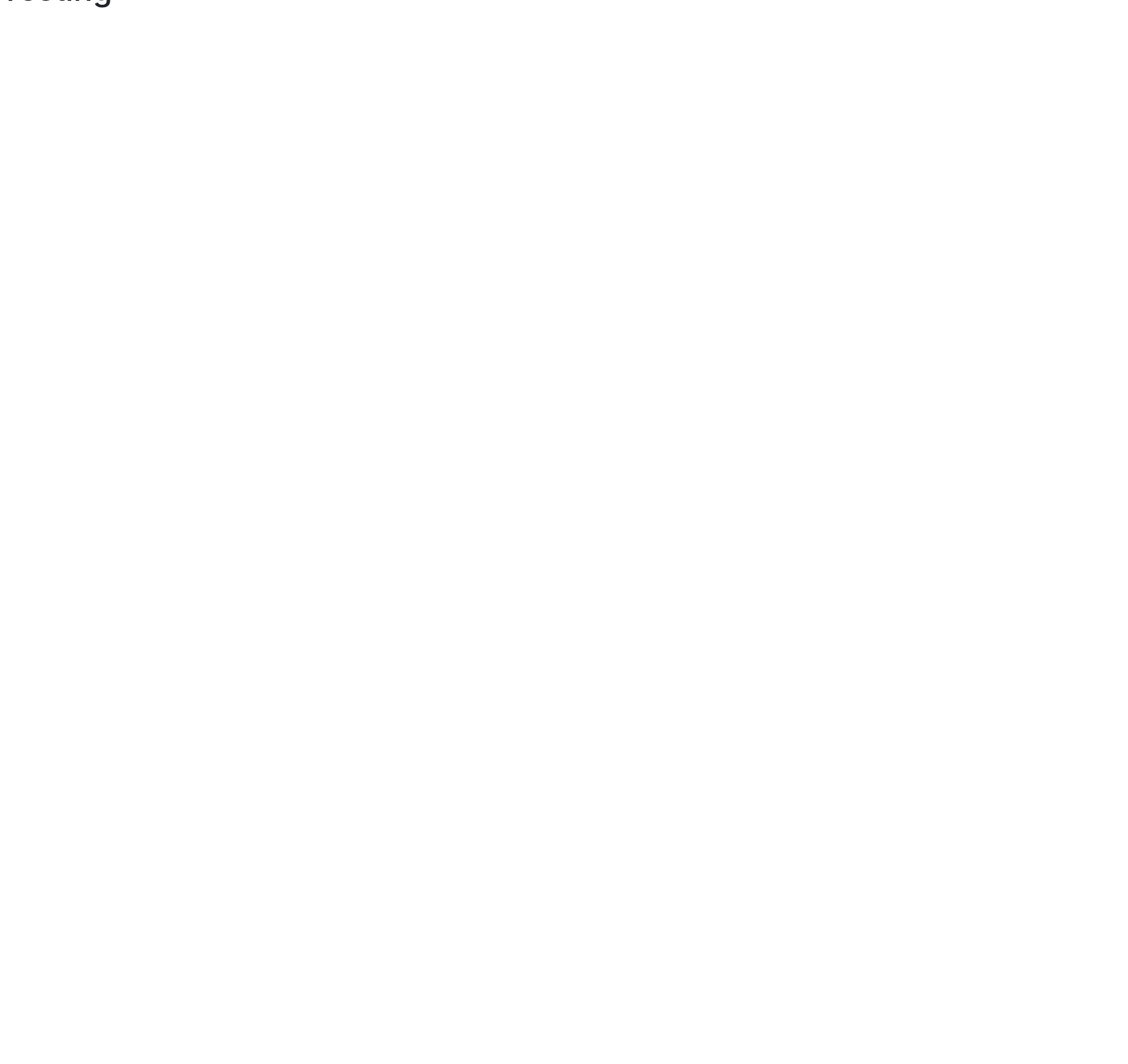
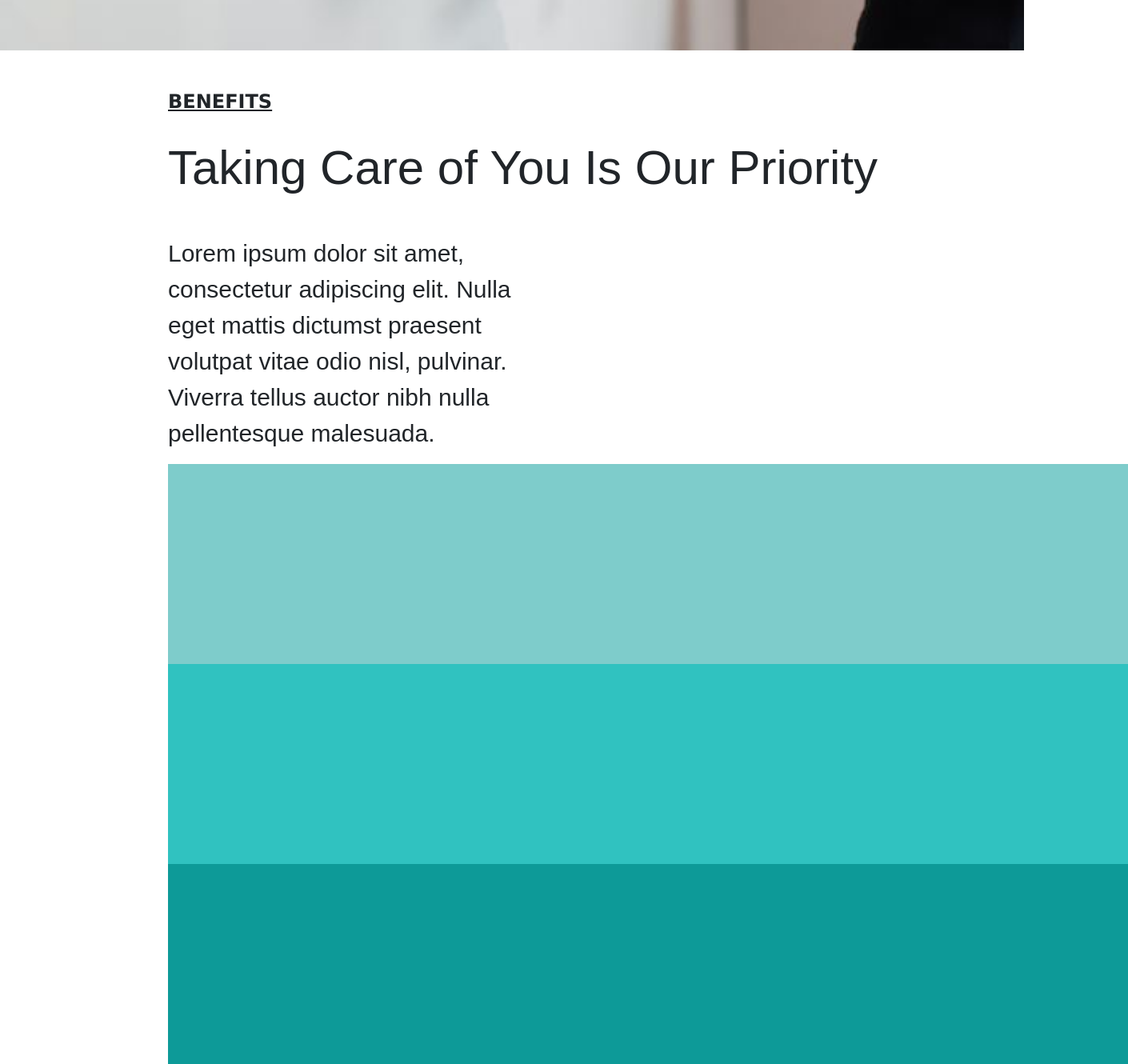
Before and after one commit to AnindaS13/Lily-s-Happy-Feet-Website, a React (Create React App) app: page / in a window 1280 px wide. Shown: the part 839-2169 px from the top of the page at 80% size, 1410 px wide, since content can reach past the window. Before the commit the page ends 858 px from the top, so only its background shows below. Built offline with nearby package versions, Linux system fonts and the light colour scheme.

Commit message:
Newer Homepage

```diff
--- a/src/Pages/Homepage.css
+++ b/src/Pages/Homepage.css
@@ -3,7 +3,7 @@
     background-image: url("woman.JPG");
     margin: 0px;
     padding: 100px;
-    height: 700px;
+    height: 800px;
     background-repeat: no-repeat;
     background-size: cover;
 }
@@ -31,4 +31,29 @@
     margin-left: 10px;
 }
 
-/*../../public/Images/homepage.PNG */
+.rectangle {
+    display: block;
+    width: 1200px;
+    height: 250px;
+    background: #7ECCCB;
+    margin-left: 210px;
+    margin-right: 600px;
+  }
+
+  .rectangle2 {
+      display: block;
+      width: 1200px;
+      height: 250px;
+      background: #30C2C0;
+      margin-left: 210px;
+      margin-right: 600px;
+  }
+
+  .rectangle3 {
+    display: block;
+    width: 1200px;
+    height: 250px;
+    background: #0D9A98;
+    margin-left: 210px;
+    margin-right: 600px;
+  }
--- a/src/Pages/Homepage.js
+++ b/src/Pages/Homepage.js
@@ -1,6 +1,7 @@
 import React from 'react';
 import './Homepage.css';
-import Navbar from "../Components/Navbar/Navbar"
+import Navbar from "../Components/Navbar/Navbar";
+import Table from 'react-bootstrap/Table';
 
 
 function Homepage()
@@ -14,7 +15,20 @@ function Homepage()
                 <h2 className = "subtitle"> A Mobile Footcare Clinic </h2>
                 <h3 className = "sentence">loving and compassionate hand and foot care since 2013</h3>
             </div>
-            <h1> Testing</h1>
+
+            <div>
+            <h4 style ={{marginLeft: 210, paddingTop: 50, textDecoration: "underline", fontFamily: "Verdana", fontWeight:900}}>BENEFITS</h4>
+            <h1 style ={{marginLeft: 210, paddingTop: 25, fontFamily: "Arial", fontSize: 60}}>Taking Care of You Is Our Priority</h1>
+            <p style ={{marginLeft: 210, paddingTop: 40, marginRight: 600, fontSize: 30, fontFamily: "Arial"}}>Lorem ipsum dolor sit amet, consectetur adipiscing elit. Nulla eget mattis dictumst praesent volutpat vitae odio nisl, pulvinar.
+            Viverra tellus auctor nibh nulla pellentesque malesuada.
+            </p>
+
+            <div className= "rectangle"></div>
+            <div className= "rectangle2"></div>
+            <div className= "rectangle3"></div>
+
+
+            </div>
 
         </div>
     );
```
